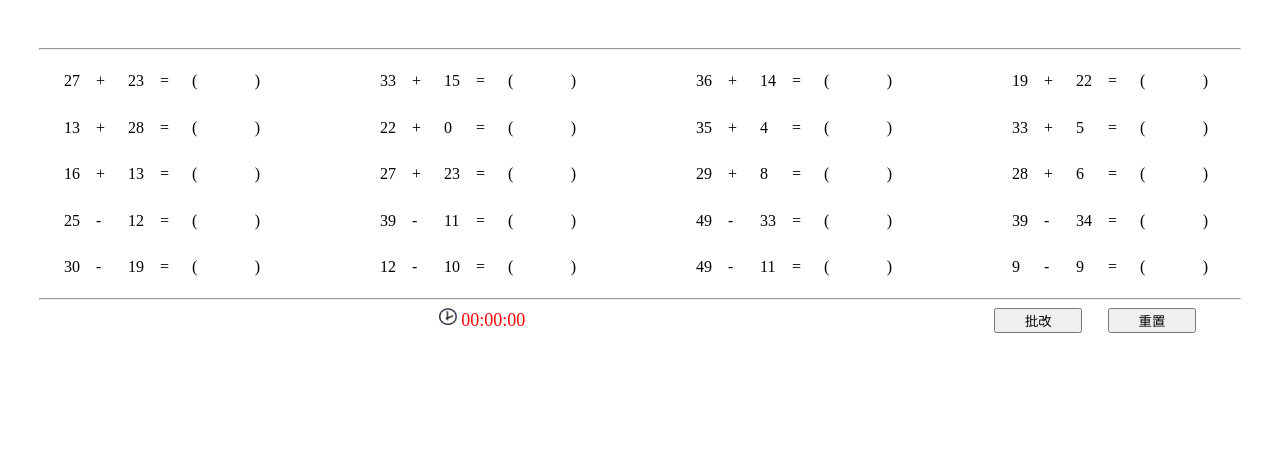
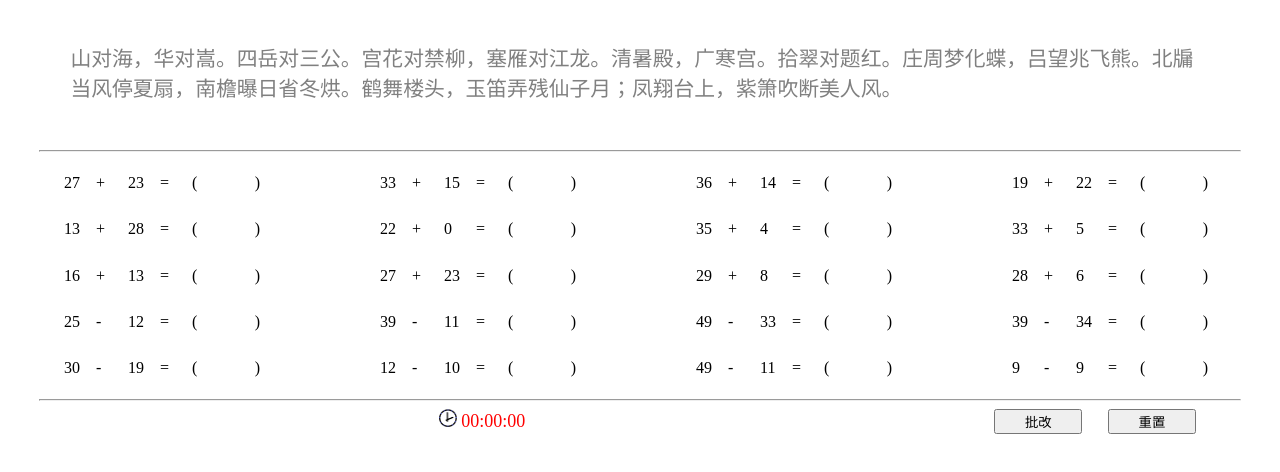
Before and after one commit to DorisRan/exercise-book, an Angular app: page / in a window 1280 px wide. Shown: the top 472 px of the page. Built offline with nearby package versions, Linux system fonts and the light colour scheme.

Commit message:
Add mock chinese ryhme.

```diff
--- a/src/app/app.component.css
+++ b/src/app/app.component.css
@@ -0,0 +1,7 @@
+.chrhyme{
+    font: 1.3em kaiti;
+    color: gray;
+    margin-top: 2em;
+    margin-left: 3em;
+    margin-right: 3em;
+}
--- a/src/app/app.component.html
+++ b/src/app/app.component.html
@@ -1,4 +1,5 @@
 <!--The content below is only a placeholder and can be replaced.-->
+<p class="chrhyme">{{chRhyme}}</p>
 <hr style="width: 95%; margin-top: 3em;">
 <app-math-book></app-math-book>
 <router-outlet></router-outlet>
--- a/src/app/app.component.ts
+++ b/src/app/app.component.ts
@@ -1,4 +1,5 @@
 import { Component } from '@angular/core';
+import { ChRhymes } from './common/mock-ch-rhyme';
 
 @Component({
   selector: 'app-root',
@@ -7,4 +8,10 @@ import { Component } from '@angular/core';
 })
 export class AppComponent {
   title = 'exercise-book';
+  chRhyme : string;
+
+  ngOnInit() {
+    var index = Math.round (Math.random()* ChRhymes.length)
+    this.chRhyme = index >= ChRhymes.length? ChRhymes[index-1]:ChRhymes[index];
+  }
 }
--- /dev/null
+++ b/src/app/common/mock-ch-rhyme.ts
@@ -0,0 +1,8 @@
+export const ChRhymes = [
+    "天对地，雨对风。大陆对长空。山花对海树，赤日对苍穹。雷隐隐，雾蒙蒙,日下对天中。风高秋月白，雨霁晚霞红。牛女二星河左右，参商两曜斗西东。十月塞边，飒飒寒霜惊戍旅；三冬江上，漫漫朔雪冷渔翁。",
+    "河对汉，绿对红。雨伯对雷公。烟楼对雪洞，月殿对天宫。云叆叇，日曈朦。腊屐对渔篷。过天星似箭，吐 魄月如弓。驿旅客逢梅子雨，池亭人挹藕花风。茅店村前，皓月坠林鸡唱韵；板桥路上，青霜锁道马行踪。",
+    "山对海，华对嵩。四岳对三公。宫花对禁柳，塞雁对江龙。清暑殿，广寒宫。拾翠对题红。庄周梦化蝶，吕望兆飞熊。北牖当风停夏扇，南檐曝日省冬烘。鹤舞楼头，玉笛弄残仙子月；凤翔台上，紫箫吹断美人风。",
+    "晨对午，夏对冬。下晌对高舂。青春对白昼，古柏对苍松。垂钓客，荷锄翁。仙鹤对神龙。凤冠珠闪烁，螭带玉玲珑。三元及第才千顷，一品当朝禄万钟。花萼楼间，仙李盘根调国脉；沉香亭畔，娇杨擅宠起边风。",
+    "清对淡，薄对浓。暮鼓对晨钟。山茶对石菊，烟锁对云封。金菡萏，玉芙蓉。绿绮对青锋。早汤先宿酒，晚食继朝饔。唐库金钱能化蝶，延津宝剑会成龙。巫峡浪传，云雨荒唐神女庙；岱宗遥望，儿孙罗列丈人峰。",
+    "繁对简，叠对重。意懒对心慵。仙翁对释伴，道范对儒宗。花灼灼，草茸茸。浪蝶对狂蜂。数竿君子竹，五树大夫松。高皇灭项凭三杰，虞帝承尧殛四凶。内苑佳人，满地风光愁不尽；边关过客，连天烟草憾无穷。"
+]
```
